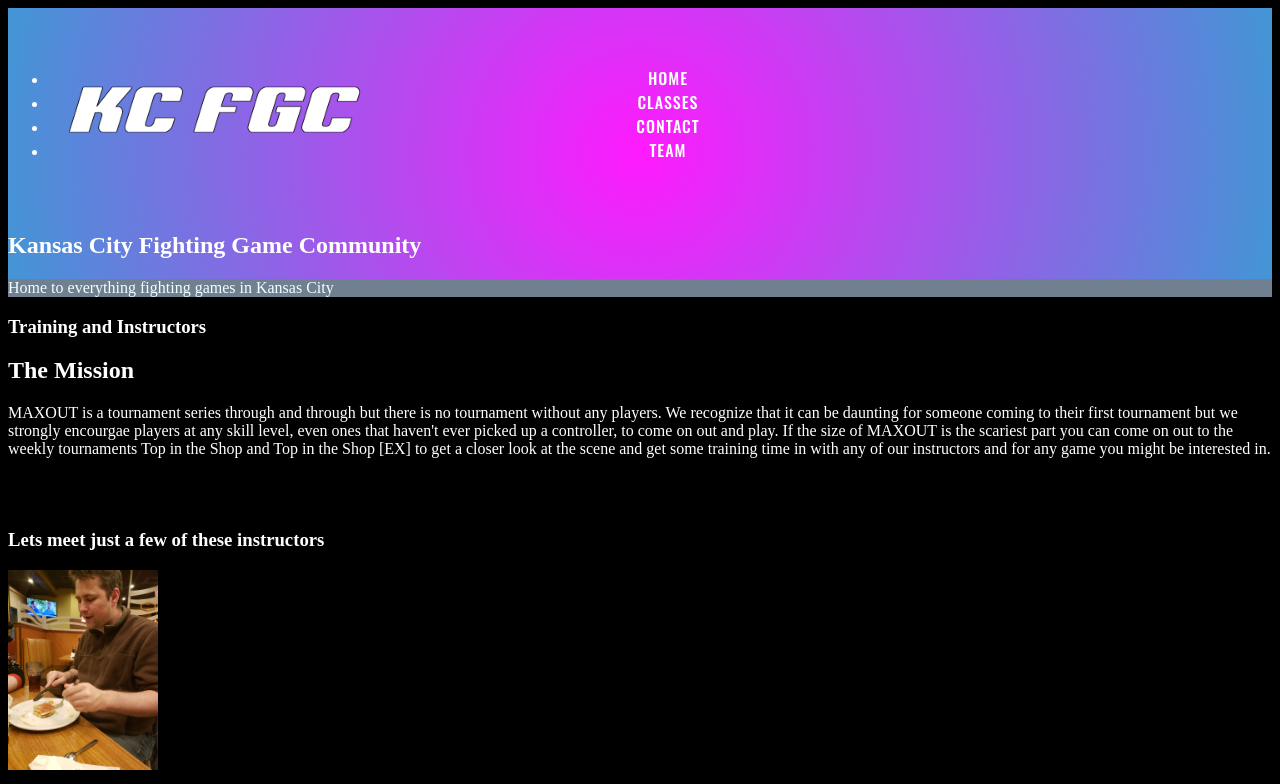
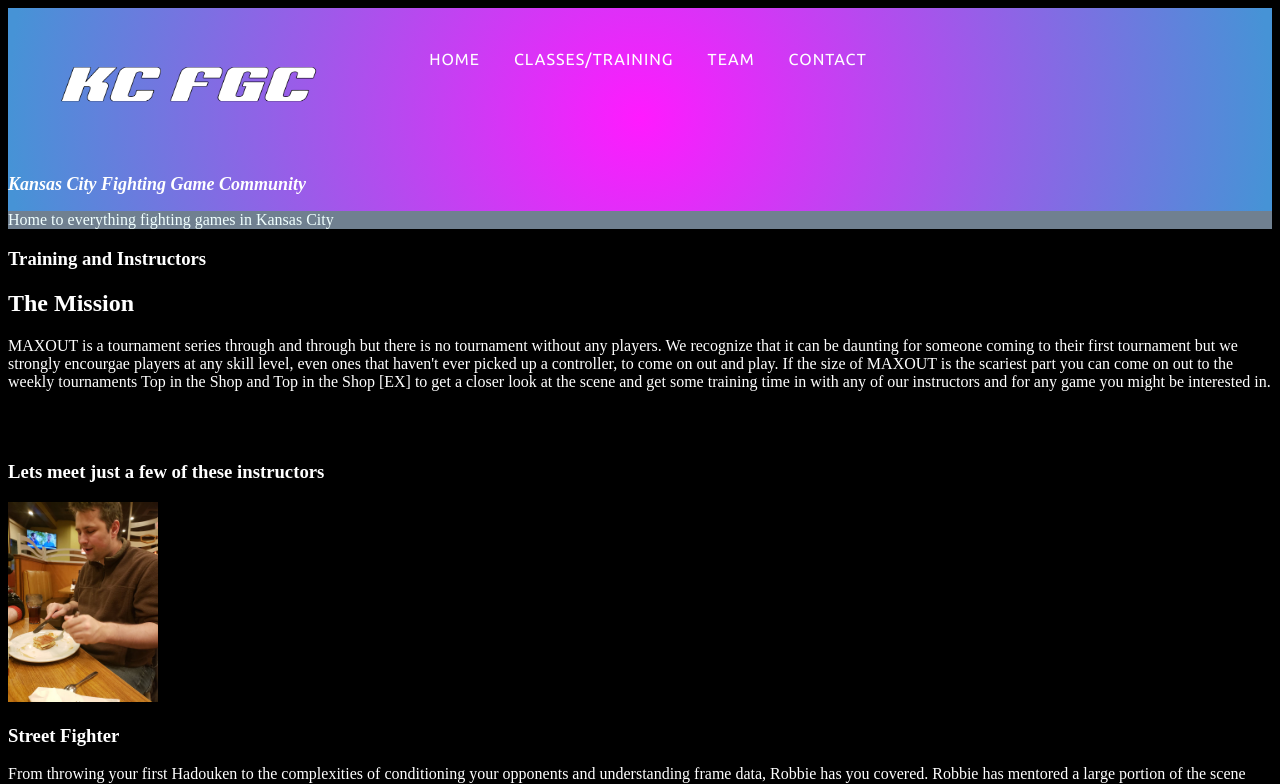
Before and after one commit to MRedifer/FED1StudioProject, a plain HTML site: page WebApplication1/WebApplication1/classes.html in a window 1280 px wide. Shown: the top 784 px of the page. Drawn offline with nearby package versions, Linux system fonts and the light colour scheme.

Commit message:
Changed font for nav bar, applied nav bar to all pages

```diff
--- a/WebApplication1/WebApplication1/classes.html
+++ b/WebApplication1/WebApplication1/classes.html
@@ -13,23 +13,14 @@
 </head>
 <body>
     <header id="colorGradient1">
-        <img src="images/KCFGC png.png" alt="KCFGC logo" title="KCFGC logo" height="200" width="400" />
-        <h2>Kansas City Fighting Game Community</h2>
+        <img src="images/KCFGC png.png" alt="KCFGC logo" title="KCFGC logo" height="150" width="350" />
+        <h1>Kansas City Fighting Game Community</h1>
+        <div class="back"></div>
         <nav>
-            <ul>
-                <li>
-                    <a href="index.html">Home</a>
-                </li>
-                <li>
-                    <a href="classes.html">Classes</a>
-                </li>
-                <li>
-                    <a href="contact.html">Contact</a>
-                </li>
-                <li>
-                    <a href="team.html">Team</a>
-                </li>
-            </ul>
+            <a href="index.html">Home</a>
+            <a href="classes.html">Classes/Training</a>
+            <a href="team.html">Team</a>
+            <a href="contact.html">Contact</a>
         </nav>
         <p class="headingStyle">
             Home to everything fighting games in Kansas City
--- a/WebApplication1/WebApplication1/stylesheets/css.css
+++ b/WebApplication1/WebApplication1/stylesheets/css.css
@@ -31,7 +31,7 @@
 
 */
 
-@import url('https://fonts.googleapis.com/css?family=Oswald:500');
+@import url('https://fonts.googleapis.com/css2?family=Ubuntu&display=swap');
 
 body {
     background-color: black;
@@ -80,7 +80,7 @@
 }
 
 nav a {
-    font-family: 'Oswald', sans-serif;
+    font-family: 'Ubuntu', sans-serif;
     font-weight: 500;
     text-transform: uppercase;
     text-decoration: none;
```
Also changed, not shown: WebApplication1/WebApplication1/contact.html (+9 -17 lines), WebApplication1/WebApplication1/team.html (+7 -16 lines).
